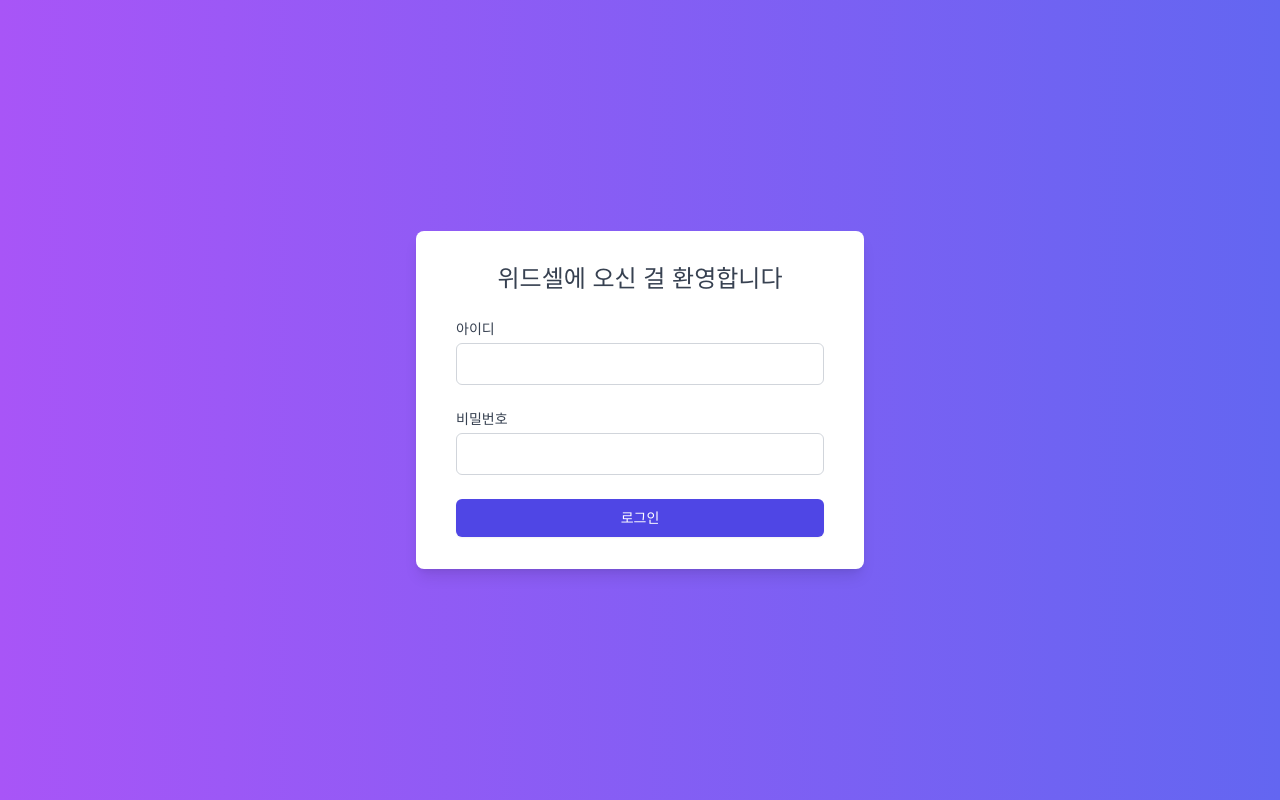
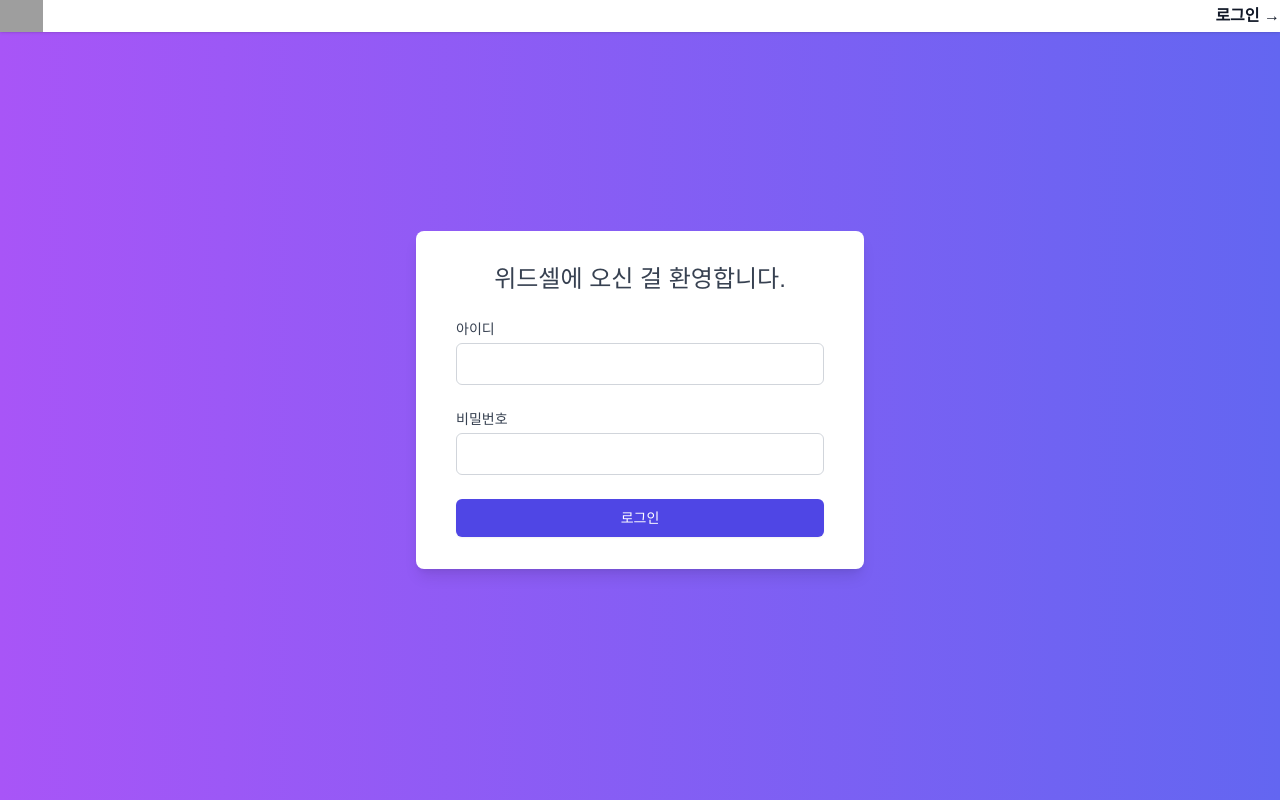
Before and after one commit to with-seller/withseller_front, a React (Vite) app: page /login in a window 1280 px wide. Built offline with nearby package versions, Linux system fonts and the light colour scheme; grey boxes are pictures that could not be loaded.

Commit message:
[feat] 공통 layout page 추가

```diff
--- a/src/index.css
+++ b/src/index.css
@@ -3,5 +3,5 @@
 @import 'tailwindcss/utilities';
 
 body {
-    font-family: sans-serif;
+  font-family: sans-serif;
 }
--- a/src/index.tsx
+++ b/src/index.tsx
@@ -7,6 +7,7 @@ import theme from './styles/theme';
 import { BrowserRouter as Router } from 'react-router-dom';
 
 import './index.css';
+import LayoutPage from './pages/layout/LayoutPage';
 
 const root = document.getElementById('root') as HTMLElement;
 const rootElement = createRoot(root);
@@ -14,7 +15,9 @@ const rootElement = createRoot(root);
 rootElement.render(
   <ThemeProvider theme={theme}>
     <Router>
-      <App />
+      <LayoutPage>
+        <App />
+      </LayoutPage>
     </Router>
   </ThemeProvider>
 );
--- a/src/pages/layout/LayoutPage.tsx
+++ b/src/pages/layout/LayoutPage.tsx
@@ -1,15 +1,33 @@
 import { ReactElement } from 'react';
-import { layoutPage } from './LayoutPage.styles';
-import { useTheme } from '@emotion/react';
 
 interface LayoutPageProps {
   children: ReactElement;
 }
 
 function LayoutPage({ children }: LayoutPageProps) {
-  const theme = useTheme();
+  return (
+      <div className="bg-slate-50 min-h-screen flex">
+        <header className="fixed bg-white shadow w-full">
+          <nav className="container mx-auto flex items-center justify-between" aria-label="Global">
+            <div className="flex">
+              <a href="/" className="-m-1.5 p-1.5">
+                <span className="sr-only">위드셀</span>
+                <img className="h-8 w-auto" src="로고 이미지 URL" alt="위드셀" />
+              </a>
+            </div>
+            <div>
+              <a href="/login" className="text-md font-semibold leading-6 text-gray-900">
+                로그인 <span aria-hidden="true">&rarr;</span>
+              </a>
+            </div>
+          </nav>
+        </header>
+        <div className="container mx-auto ">
+          <div className="w-full">{children}</div>
+        </div>
+      </div>
 
-  return <div>{children}</div>;
+  );
 }
 
 export default LayoutPage;
--- a/src/pages/login/LoginPage.tsx
+++ b/src/pages/login/LoginPage.tsx
@@ -1,20 +1,18 @@
-import { loginBody, loginCard } from './LoginPage.styles';
+import React from 'react';
 
 function LoginPage() {
   return (
       <div className="bg-gradient-to-r from-purple-500 to-indigo-500 min-h-screen flex items-center justify-center">
         <div className="bg-white w-full max-w-md rounded-lg shadow-lg">
           <div className="px-10 py-8">
-          <h2 className="text-2xl text-center text-gray-700 mb-6">위드셀에 오신 걸 환영합니다</h2>
+            <h2 className="text-2xl text-center text-gray-700 mb-6">위드셀에 오신 걸 환영합니다.</h2>
             <form className="space-y-6">
               <div>
                 <label htmlFor="email" className="block text-sm font-medium text-gray-700 mb-1">
-                {' '}
-                아이디{' '}
-              </label>{' '}
+                  아이디
+                </label>
                 <input
                   id="email"
-                name="email"
                   type="email"
                   autoComplete="email"
                   required
@@ -23,12 +21,10 @@ function LoginPage() {
               </div>
               <div>
                 <label htmlFor="password" className="block text-sm font-medium text-gray-700 mb-1">
-                {' '}
-                비밀번호{' '}
-              </label>{' '}
+                  비밀번호
+                </label>
                 <input
                   id="password"
-                name="password"
                   type="password"
                   autoComplete="current-password"
                   required
@@ -40,7 +36,6 @@ function LoginPage() {
                   type="submit"
                   className="w-full py-2 px-4 border border-transparent rounded-md shadow-sm text-sm font-medium text-white bg-indigo-600 hover:bg-indigo-700 focus:outline-none focus:ring-2 focus:ring-offset-2 focus:ring-indigo-500"
                 >
-                {' '}
                   로그인
                 </button>
               </div>
@@ -48,6 +43,7 @@ function LoginPage() {
           </div>
         </div>
       </div>
+
   );
 }
 
```
Lines whose indentation alone changed are shown as unchanged.
